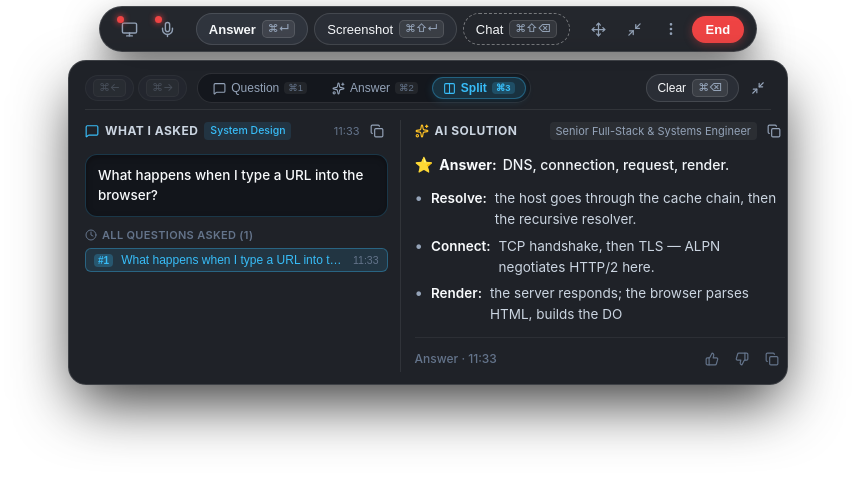
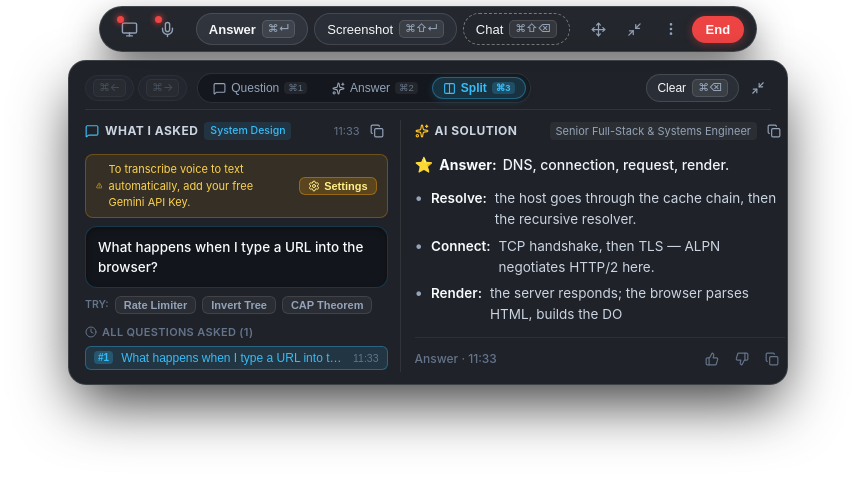
Before and after one commit to swaroop22/stealthAI, a React (Vite) app: page / in a window 1280 px wide. Shown: the top 484 px of the page, without its empty margins (212-1067 px from the left). Built offline with nearby package versions, Linux system fonts and the light colour scheme.

Commit message:
Show live spoken speech stream in Question tab, add API key notice and quick sample prompts

```diff
--- a/src/App.tsx
+++ b/src/App.tsx
@@ -480,6 +480,7 @@ export default function App() {
           activeSnippet={activeSnippet}
           consent={consent}
           profile={profile}
+          apiKey={apiKey}
           onToggleCapture={handleToggleCapture}
           onCaptureScreenshot={handleCaptureScreenshot}
           onTriggerAnswer={handleTriggerAnswer}
--- a/src/components/PrateekOverlay.tsx
+++ b/src/components/PrateekOverlay.tsx
@@ -19,7 +19,8 @@ import {
   Columns2,
   MessageSquare,
   Sparkles,
-  Clock
+  Clock,
+  AlertTriangle
 } from "lucide-react";
 import type { AIResponse, CandidateProfile, ConsentAudit, ScreenSnippet, SpeakerType, TranscriptItem } from "../types";
 
@@ -33,6 +34,7 @@ interface Props {
   activeSnippet: ScreenSnippet | null;
   consent: ConsentAudit;
   profile: CandidateProfile;
+  apiKey?: string;
   onToggleCapture: () => void;
   onCaptureScreenshot: () => void;
   onTriggerAnswer: (promptOverride?: string) => void;
@@ -56,6 +58,7 @@ export const PrateekOverlay: React.FC<Props> = ({
   activeSnippet,
   consent,
   profile,
+  apiKey = "",
   onToggleCapture,
   onCaptureScreenshot,
   onTriggerAnswer,
@@ -476,6 +479,49 @@ export const PrateekOverlay: React.FC<Props> = ({
                     </div>
                   </div>
 
+                  {/* LIVE MICROPHONE SPEECH STREAM (Shows what you are talking in real time) */}
+                  {isCapturing && (
+                    <div className="prateek-live-speech-card">
+                      <div className="live-speech-head">
+                        <div className="live-indicator-wrapper">
+                          <span className="live-pulse-dot" />
+                          <span className="live-mic-title">{activeSpeaker} Speaking (Live Stream)</span>
+                        </div>
+                        {interimText.trim() && (
+                          <button
+                            className="btn-live-answer-action"
+                            onClick={() => onTriggerAnswer(interimText.trim())}
+                            title="Answer Spoken Words (⌘↵)"
+                          >
+                            <span>Answer Spoken</span>
+                            <span className="prateek-kbd">⌘↵</span>
+                          </button>
+                        )}
+                      </div>
+                      <p className="live-speech-content">
+                        {interimText.trim()
+                          ? `"${interimText.trim()}"`
+                          : "Listening... speak into your microphone"}
+                      </p>
+                    </div>
+                  )}
+
+                  {/* API KEY SETUP BANNER IF NOT CONFIGURED */}
+                  {!apiKey && (
+                    <div className="prateek-api-alert">
+                      <div className="api-alert-left">
+                        <AlertTriangle size={13} className="icon-amber" />
+                        <span className="api-alert-text">
+                          To transcribe voice to text automatically, add your free Gemini API Key.
+                        </span>
+                      </div>
+                      <button className="btn-api-settings-link" onClick={onOpenSettings}>
+                        <Settings size={12} />
+                        <span>Settings</span>
+                      </button>
+                    </div>
+                  )}
+
                   {/* Primary Prompt Text Box */}
                   <div className="prateek-question-box">
                     <p className="prateek-question-text">
@@ -483,6 +529,29 @@ export const PrateekOverlay: React.FC<Props> = ({
                         ? activeResponse.prompt
                         : "What happens when I type a URL into the browser?"}
                     </p>
+                  </div>
+
+                  {/* Quick Try Sample Prompts */}
+                  <div className="prateek-quick-test-bar">
+                    <span className="quick-test-hint">Try:</span>
+                    <button
+                      className="btn-quick-sample"
+                      onClick={() => onTriggerAnswer("Design a distributed rate limiter with sliding window")}
+                    >
+                      Rate Limiter
+                    </button>
+                    <button
+                      className="btn-quick-sample"
+                      onClick={() => onTriggerAnswer("How to invert a binary tree in TypeScript?")}
+                    >
+                      Invert Tree
+                    </button>
+                    <button
+                      className="btn-quick-sample"
+                      onClick={() => onTriggerAnswer("Explain the CAP theorem and distributed systems")}
+                    >
+                      CAP Theorem
+                    </button>
                   </div>
 
                   {/* Screen Snapshot Context (if available) */}
--- a/src/index.css
+++ b/src/index.css
@@ -2743,6 +2743,149 @@ pre {
   color: #64748b;
 }
 
+/* LIVE SPEECH STREAM CARD */
+.prateek-live-speech-card {
+  background: rgba(30, 41, 59, 0.55);
+  border: 1px solid rgba(56, 189, 248, 0.35);
+  border-radius: 10px;
+  padding: 8px 10px;
+  display: flex;
+  flex-direction: column;
+  gap: 5px;
+  animation: fadeIn 0.2s ease-out;
+  box-shadow: 0 0 16px rgba(56, 189, 248, 0.12);
+}
+
+.live-speech-head {
+  display: flex;
+  align-items: center;
+  justify-content: space-between;
+  gap: 6px;
+}
+
+.live-indicator-wrapper {
+  display: flex;
+  align-items: center;
+  gap: 6px;
+}
+
+.live-pulse-dot {
+  width: 7px;
+  height: 7px;
+  border-radius: 50%;
+  background: #22c55e;
+  box-shadow: 0 0 8px #22c55e;
+  animation: pulse 1s infinite alternate;
+}
+
+.live-mic-title {
+  font-size: 11px;
+  font-weight: 600;
+  color: #38bdf8;
+  text-transform: uppercase;
+  letter-spacing: 0.04em;
+}
+
+.btn-live-answer-action {
+  display: inline-flex;
+  align-items: center;
+  gap: 4px;
+  background: #2563eb;
+  color: #ffffff;
+  border: none;
+  border-radius: 6px;
+  padding: 2px 7px;
+  font-size: 11px;
+  font-weight: 600;
+  cursor: pointer;
+  transition: all 0.15s ease;
+}
+
+.btn-live-answer-action:hover {
+  background: #1d4ed8;
+}
+
+.live-speech-content {
+  font-size: 12.5px;
+  color: #f1f5f9;
+  font-style: italic;
+  line-height: 1.4;
+  word-break: break-word;
+}
+
+/* API KEY SETUP ALERT */
+.prateek-api-alert {
+  display: flex;
+  align-items: center;
+  justify-content: space-between;
+  gap: 8px;
+  background: rgba(245, 158, 11, 0.1);
+  border: 1px solid rgba(245, 158, 11, 0.3);
+  border-radius: 8px;
+  padding: 6px 10px;
+}
+
+.api-alert-left {
+  display: flex;
+  align-items: center;
+  gap: 6px;
+  font-size: 11px;
+  color: #fcd34d;
+}
+
+.btn-api-settings-link {
+  display: inline-flex;
+  align-items: center;
+  gap: 4px;
+  background: rgba(245, 158, 11, 0.2);
+  border: 1px solid rgba(245, 158, 11, 0.4);
+  color: #fef08a;
+  border-radius: 6px;
+  padding: 2px 8px;
+  font-size: 11px;
+  font-weight: 600;
+  cursor: pointer;
+  white-space: nowrap;
+  transition: all 0.15s ease;
+}
+
+.btn-api-settings-link:hover {
+  background: rgba(245, 158, 11, 0.35);
+  color: #ffffff;
+}
+
+/* QUICK TEST PROMPTS */
+.prateek-quick-test-bar {
+  display: flex;
+  align-items: center;
+  gap: 6px;
+  flex-wrap: wrap;
+}
+
+.quick-test-hint {
+  font-size: 10.5px;
+  color: #64748b;
+  font-weight: 600;
+  text-transform: uppercase;
+}
+
+.btn-quick-sample {
+  background: rgba(255, 255, 255, 0.05);
+  border: 1px solid rgba(255, 255, 255, 0.1);
+  border-radius: 6px;
+  padding: 2px 8px;
+  font-size: 11px;
+  color: #94a3b8;
+  cursor: pointer;
+  transition: all 0.15s ease;
+}
+
+.btn-quick-sample:hover {
+  background: rgba(56, 189, 248, 0.15);
+  color: #38bdf8;
+  border-color: rgba(56, 189, 248, 0.3);
+}
+
 /* Question Prompt Box */
 .prateek-question-box {
   background: rgba(18, 21, 27, 0.85);
```
